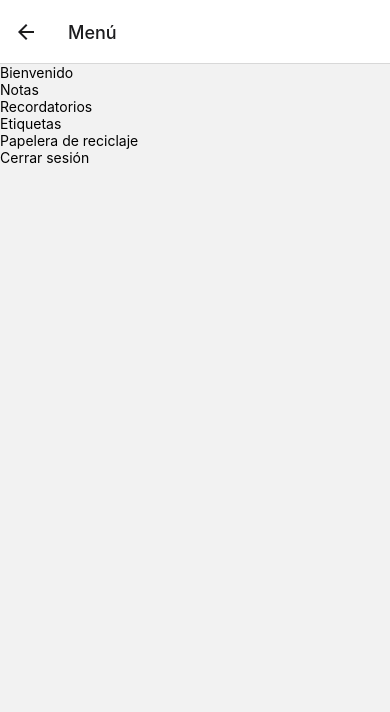
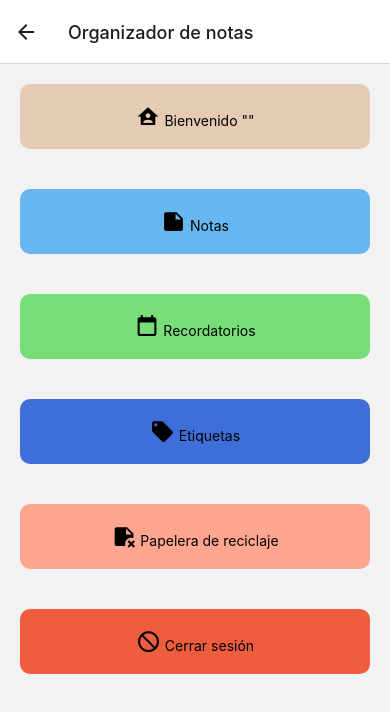
Before and after one commit to DMancia03/organizador-de-notas-dps, a React Native app: screen /Menu in a window 390 px wide. Shown: the top 712 px of the page. Built offline with nearby package versions, Linux system fonts and the light colour scheme.

Commit message:
Agregando diseño a menu y funcionalidad de cerrar sesion

```diff
--- a/src/components/dashboard/Menu.js
+++ b/src/components/dashboard/Menu.js
@@ -1,6 +1,9 @@
 import React, { useEffect, useState } from "react";
 import { Text, View, ScrollView, StyleSheet, Alert, TouchableOpacity } from "react-native";
-import { getSesionNombreUsuario, getSesionIdUsuario } from "../security/ManejarSesiones";
+import { getSesionNombreUsuario, getSesionIdUsuario, setSesionIdUsuario, setSesionNombreUsuario } from "../security/ManejarSesiones";
+import Icon from 'react-native-vector-icons/MaterialCommunityIcons';
+
+const backgrouncolor = '#fff1d7';
 
 const Menu = ({ navigation }) => {
     //Variables
@@ -23,6 +26,12 @@ const Menu = ({ navigation }) => {
         navigation.navigate('PapeleraNotas');
     }
 
+    const cerrarSesion = () => {
+        setSesionIdUsuario('');
+        setSesionNombreUsuario('');
+        navigation.navigate('Login');
+    }
+
     //Asincronico
     useEffect(() => {
         const obtenerNombreUsuario = async () => {
@@ -33,27 +42,94 @@ const Menu = ({ navigation }) => {
     }, []);
 
     return (
-        <View>
-            <View>
-                <Text>Bienvenido {username}</Text>
+        <View style={styles.main}>
+            <View style={styles.container}>
+                <Text><Icon name="home-account" size={25} /> Bienvenido "{username}"</Text>
             </View>
-            <TouchableOpacity onPress={() => verNotas()}>
-                <Text>Notas</Text>
+            <TouchableOpacity style={styles.containerNotas} onPress={() => verNotas()}>
+                <Text><Icon name="note" size={25} /> Notas</Text>
             </TouchableOpacity>
-            <TouchableOpacity onPress={() => verRecordatorios()}>
-                <Text>Recordatorios</Text>
+            <TouchableOpacity style={styles.containerRecordatorios} onPress={() => verRecordatorios()}>
+                <Text><Icon name="calendar-blank" size={25} /> Recordatorios</Text>
             </TouchableOpacity>
-            <TouchableOpacity onPress={() => VerEtiquetas()}>
-                <Text>Etiquetas</Text>
+            <TouchableOpacity style={styles.containerEtiquetas} onPress={() => VerEtiquetas()}>
+                <Text><Icon name="tag" size={25} /> Etiquetas</Text>
             </TouchableOpacity>
-            <TouchableOpacity onPress={() => verPapeleraNotas()}>
-                <Text>Papelera de reciclaje</Text>
+            <TouchableOpacity style={styles.containerPapelera} onPress={() => verPapeleraNotas()}>
+                <Text><Icon name="note-remove" size={25} /> Papelera de reciclaje</Text>
             </TouchableOpacity>
-            <TouchableOpacity>
-                <Text>Cerrar sesión</Text>
+            <TouchableOpacity style={styles.containerCerrarSesion} onPress={() => cerrarSesion()}>
+                <Text><Icon name="cancel" size={25} /> Cerrar sesión</Text>
             </TouchableOpacity>
         </View>
     )
 }
 
 export default Menu;
+
+const styles = StyleSheet.create({
+    main:{
+        height: '100%',
+        display: 'flex',
+    },
+    container: {
+        backgroundColor: '#e5cbb4',
+        padding: 20,
+        margin: 20,
+        borderRadius: 10,
+        display: 'flex',
+        alignItems: 'center',
+        justifyContent: 'center',
+        gap: 20,
+    },
+    containerNotas: {
+        backgroundColor: '#68b6ef',
+        padding: 20,
+        margin: 20,
+        borderRadius: 10,
+        display: 'flex',
+        alignItems: 'center',
+        justifyContent: 'center',
+        gap: 20,
+    },
+    containerRecordatorios: {
+        backgroundColor: '#77dd77',
+        padding: 20,
+        margin: 20,
+        borderRadius: 10,
+        display: 'flex',
+        alignItems: 'center',
+        justifyContent: 'center',
+        gap: 20,
+    },
+    containerEtiquetas: {
+        backgroundColor: '#3F6ED9',
+        padding: 20,
+        margin: 20,
+        borderRadius: 10,
+        display: 'flex',
+        alignItems: 'center',
+        justifyContent: 'center',
+        gap: 20,
+    },
+    containerPapelera: {
+        backgroundColor: '#ffa590',
+        padding: 20,
+        margin: 20,
+        borderRadius: 10,
+        display: 'flex',
+        alignItems: 'center',
+        justifyContent: 'center',
+        gap: 20,
+    },
+    containerCerrarSesion: {
+        backgroundColor: '#ee5d3e',
+        padding: 20,
+        margin: 20,
+        borderRadius: 10,
+        display: 'flex',
+        alignItems: 'center',
+        justifyContent: 'center',
+        gap: 20,
+    },
+})
--- a/src/screens/Dashboard.js
+++ b/src/screens/Dashboard.js
@@ -51,7 +51,7 @@ const Dashboard = () => {
                 name="Menu"
                 component={Menu}
                 options={{
-                    title: 'Menú'
+                    title: 'Organizador de notas'
                 }}
             />
             {/* NOTAS */}
```
